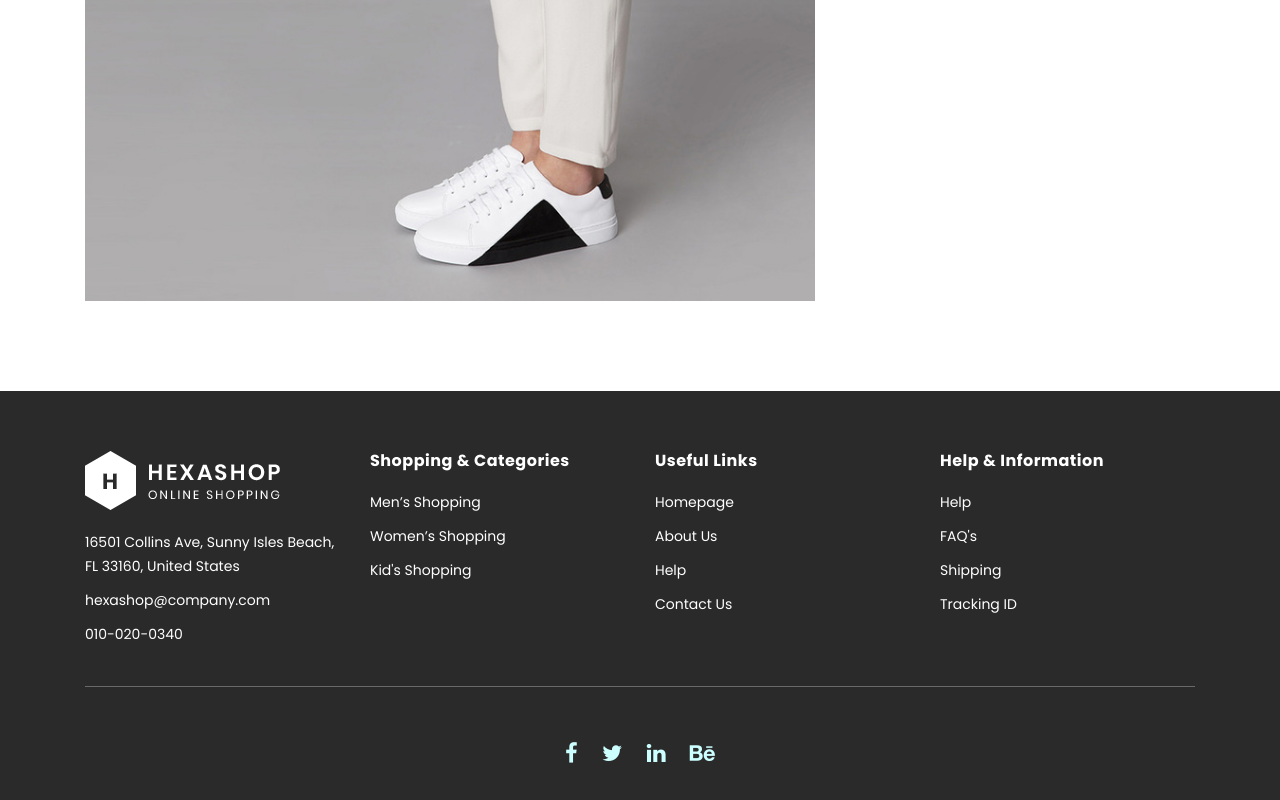
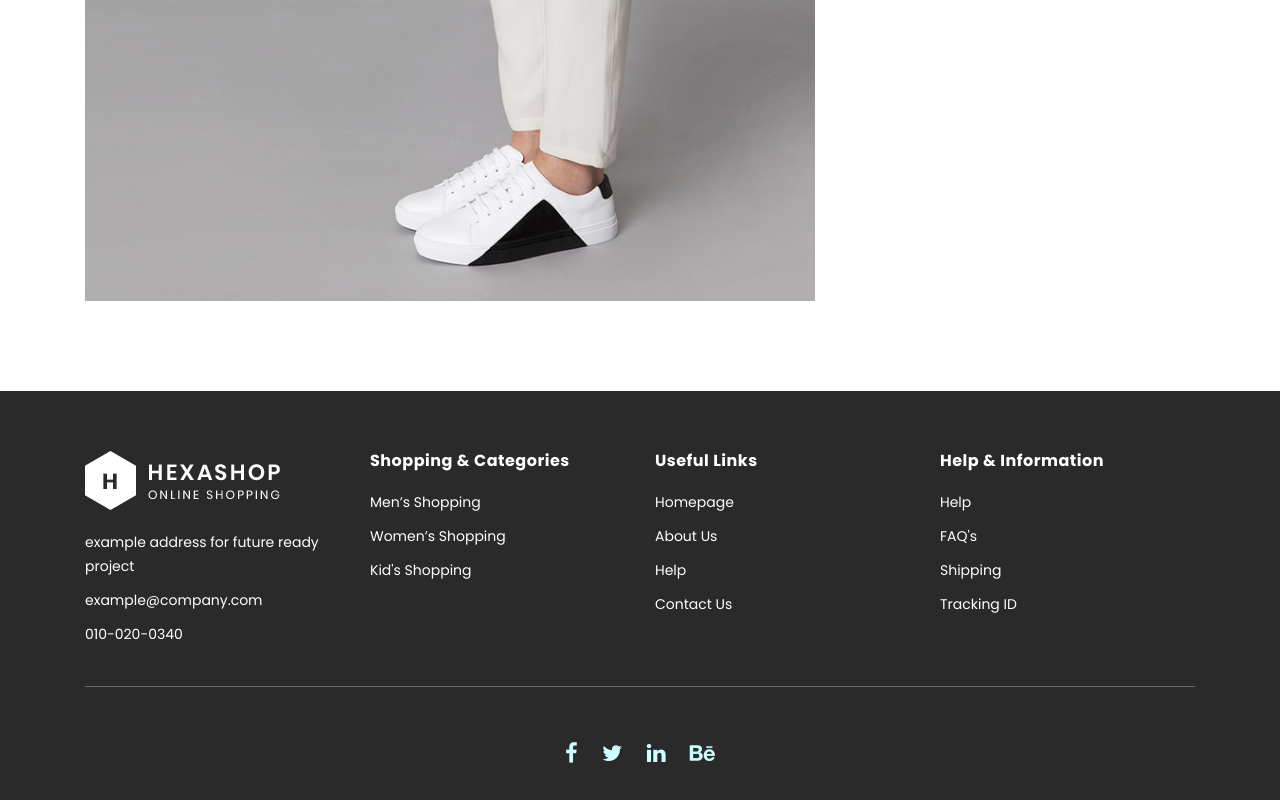
Before and after one commit to NaseeruddinShaik/E-Commerce-Site, a plain HTML site: page single-product.html in a window 1280 px wide. Shown: the part 1129-1929 px from the top of the page. Drawn offline with Linux system fonts and the light colour scheme.

Commit message:
Update single-product.html

```diff
--- a/single-product.html
+++ b/single-product.html
@@ -164,8 +164,8 @@ https://templatemo.com/tm-571-hexashop
                             <img src="assets/images/white-logo.png" alt="hexashop ecommerce templatemo">
                         </div>
                         <ul>
-                            <li><a href="#">16501 Collins Ave, Sunny Isles Beach, FL 33160, United States</a></li>
-                            <li><a href="#">hexashop@company.com</a></li>
+                            <li><a href="#">example address for future ready project</a></li>
+                            <li><a href="#">example@company.com</a></li>
                             <li><a href="#">010-020-0340</a></li>
                         </ul>
                     </div>
```
